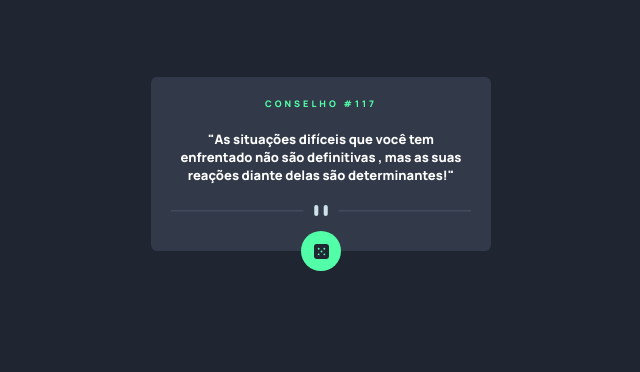
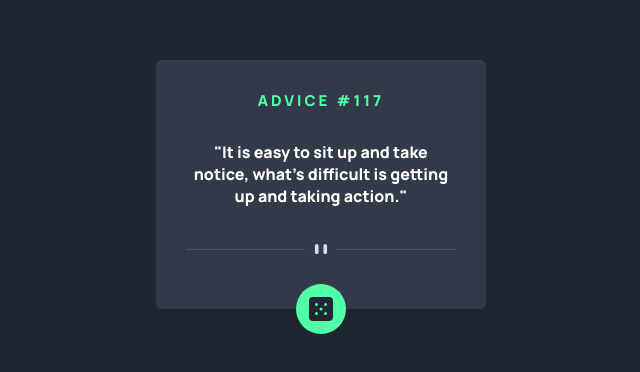
Before and after one commit to PedroHike/exercicio-gerador-de-conselhos, a plain HTML site: page index.html in a window 1280 px wide. Shown: the part 216-588 px from the top of the page, without its empty margins (319-959 px from the left). Drawn offline with Linux system fonts and the light colour scheme.

Commit message:
refatoração

```diff
--- a/index.html
+++ b/index.html
@@ -12,18 +12,15 @@
 </head>
 <body>
     <div class="card">
-        <h2>CONSELHO #117</h2>
-        <section>
-            <P>"As situações difíceis que você tem enfrentado não são definitivas , mas as suas reações diante delas são determinantes!"</P>
-        </section>
-
-        <svg viewbox="0 0 444 16" xmlns="http://www.w3.org/2000/svg"><g fill="none" fill-rule="evenodd"><path fill="#4F5D74" d="M0 8h196v1H0zM248 8h196v1H248z"/><g transform="translate(212)" fill="#CEE3E9"><rect width="6" height="16" rx="3"/><rect x="14" width="6" height="16" rx="3"/></g></g></svg>
-    </div>
-    <div class="botao">
-        <button>
+        <h2 class="titulo">advice #117</h2>
+        <P class="conselho">"It is easy to sit up and take notice, what's difficult is getting up and taking action."</P>
+        <picture>
+            <img src="src/images/pattern-divider-desktop.svg" alt="">
+            <source media="(max-width: 269px)" srcset="src/images/pattern-divider-mobile.svg" type="image">
+        </picture>
+        <button class="botao">
             <img src="src/images/icon-dice.svg" alt="">
         </button>
     </div>
-
 </body>
 </html>
--- a/src/css/style.css
+++ b/src/css/style.css
@@ -1,63 +1,51 @@
-  @import url('https://fonts.googleapis.com/css2?family=Manrope:wght@800&display=swap');
+@import url('https://fonts.googleapis.com/css2?family=Manrope:wght@800&display=swap');
 
 
 body{
     background-color: var(--bg-padrao);
-    text-align: center;
-    height: 100vh;
     font-family: "Manrope";
-    font-size: 13px;
-    flex-direction: column;
-}
-
-body, button{
     display: flex;
     justify-content: center;
     align-items: center;
-
+    height: 100vh;
 }
 
 .card{
     background-color: var(--bg-card-padrao);
-    width: 300px;
-    max-width: 80%;
-    padding: 20px;
-    color: white;
+    padding: 30px;
+    padding-bottom: 0;
     border-radius: 6px;
+    text-align: center;
+    max-width: 70%;
 }
 
-.card h2{
-    font-size: 9px;
+.card .titulo{
+    text-transform: uppercase;
+    font-size: 15px;
     color: var(--verde-padrao);
     letter-spacing: 3px;
 }
 
-.card p{
-    padding: 20px 0;
+.card .conselho{
+    color: #fff;
+    max-width: 270px;
+    margin: 30px auto;
 }
 
-svg{
-    height: 1em;
+.card picture img{
+    width: 270px;
     max-width: 100%;
-    padding-bottom: 10px;
 }
 
-.botao{
-    position: relative;
-    width: 40px;
-    height: 40px;
-}
-
-button{
-    position: absolute;
-    top: -20px;
+.card .botao{
+    display: flex;
+    align-items: center;
+    justify-content: center;
+    width: 50px;
+    height: 50px;
+    margin: 0 auto;
+    border-radius: 50%;
     border: none;
     background-color: var(--verde-padrao);
-    width: 40px;
-    height: 40px;
-    border-radius: 50%;
+    translate:0 25px;
 }
-
-button img{
-    width: 15px;
-}
```
